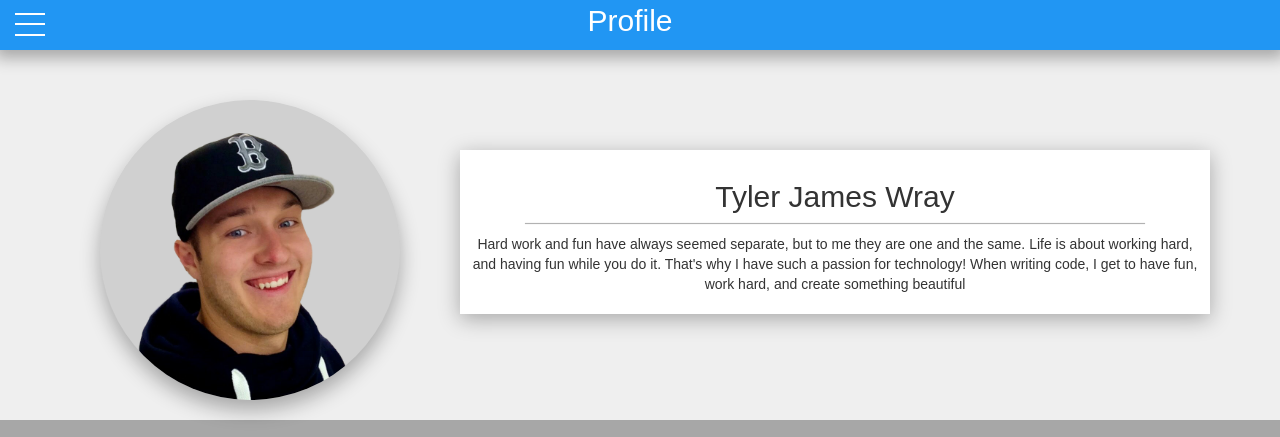
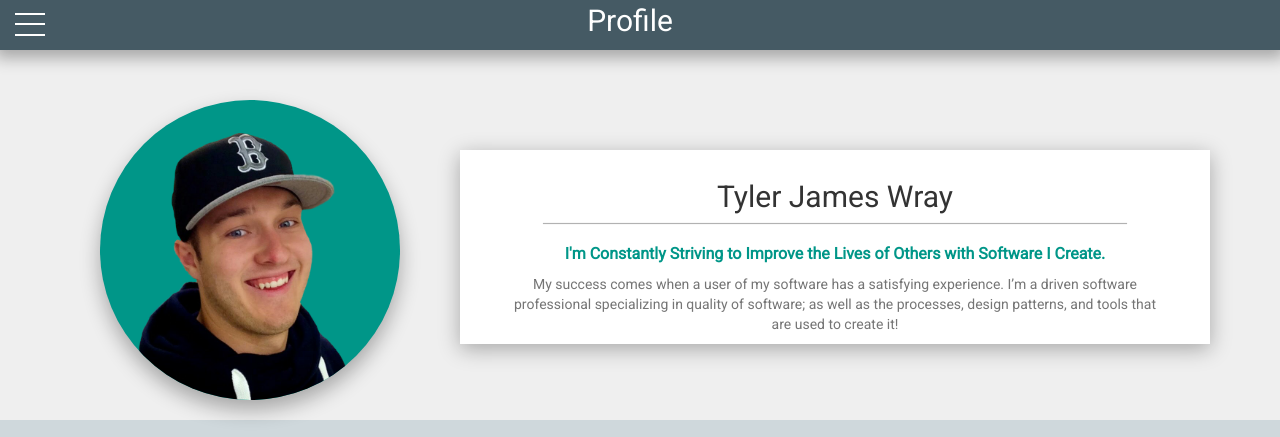
Before and after one commit to tylerwray/PersonalSite-old, a PHP site: page / in a window 1280 px wide. Shown: the top 437 px of the page. Run offline with PHP 8.4, Linux system fonts and the light colour scheme.

Commit message:
Changed color palette, defined accent and primary colors for text and other things

```diff
--- a/index.html
+++ b/index.html
@@ -26,6 +26,7 @@
 		<meta name="msapplication-square310x310logo" content="assets/images/favicon/mstile-310x310.png" />
 		<!-- END FAVICON INFO-->
 		<link href="https://fonts.googleapis.com/icon?family=Material+Icons|Fira+Sans" rel="stylesheet" />
+		<link href="https://fonts.googleapis.com/css?family=Roboto" rel="stylesheet">
 		<link rel="stylesheet" href="frameworks/bootstrap/css/bootstrap.min.css" />
 		<link rel="stylesheet" href="live/css/stylesheet.css" />
 		<title>Tyler Wray</title>
--- a/live/css/sass/card.sass
+++ b/live/css/sass/card.sass
@@ -29,7 +29,7 @@
 	margin-bottom: 5px
 	font-size: 13px
 	padding: 5px
-	color: purple
+	color: $accent
 
 	&:hover
 		background-color: rgba(0, 0, 0, 0.1)
@@ -43,12 +43,14 @@
 
 .card-title
 	margin: 10px
+	color: $primary-text
 
 .card-text
 	margin-top: 5px
 	padding-left: 10px
 	padding-right: 5px
 	height: 100px
+	color: $secondary-text
 
 #card-popup-overlay
 	position: fixed
@@ -72,7 +74,7 @@
 	background: #fff
 	min-height: 300px
 	border-radius: 5px
-	width: 30%
+	width: 50%
 	position: fixed
 	top: 0
 	bottom: 0
@@ -104,7 +106,7 @@
 	color: #333
 
 #card-popup #card-popup-close-button:hover
-	color: $dark-blue
+	color: $accent
 	cursor: pointer
 
 #card-popup-content
--- a/live/css/sass/fab.sass
+++ b/live/css/sass/fab.sass
@@ -21,7 +21,7 @@
 	right: 10px
 	bottom: 10px
 	z-index: 5
-	background-color: $red
+	background-color: $accent
 	transition: $fast-transition
 	box-shadow: 0px 1px 2px 0px rgba(0, 0, 0, 0.5)
 
--- a/live/css/sass/footer.sass
+++ b/live/css/sass/footer.sass
@@ -1,5 +1,5 @@
 .footer
-	background-color: darken($gray, 5%)
+	background-color: $dark-gray
 	padding: 5px 20px
 	color: white
 	z-index: $lowest
--- a/live/css/sass/nav.sass
+++ b/live/css/sass/nav.sass
@@ -1,6 +1,6 @@
 .navbar
 	border-radius: 0px
-	background-color: $blue
+	background-color: $primary-dark
 	z-index: 10
 	box-shadow: 0px 3px 15px 5px $shadow
 	animation: $fade-in
@@ -9,7 +9,7 @@
 #name
 	font-size: 30px
 	margin-left: -50px
-	color: white
+	color: $white
 
 #side-nav
 	margin-left: -250px
@@ -17,7 +17,7 @@
 	display: block
 	height: 100%
 	width: 200px
-	background-color: white
+	background-color: $white
 	z-index: 9
 	position: fixed
 	top: 0px
@@ -46,11 +46,11 @@
 		background-color: $dark-white
 
 	&.active
-		color: $dark-blue
+		color: $accent
 		background-color: $dark-white
 
 		& > i
-			color: $dark-blue
+			color: $accent
 
 // Menu Styling
 #menu-btn
@@ -68,7 +68,7 @@
 		position: absolute
 		height: 2px
 		width: 100%
-		background: white
+		background-color: $white
 		opacity: 1
 		left: 0
 		transform: rotate(0deg)
--- a/live/css/sass/profile.sass
+++ b/live/css/sass/profile.sass
@@ -5,21 +5,42 @@
 	box-shadow: 0px 5px 20px $shadow
 	padding: 10px
 	margin: 50px auto
-	background-color: white
+	background-color: $white
+
+	& > .hr
+		background-color: $shadow
+		box-shadow: 0px 0px 1px $shadow
+		padding: 0.5px
+		margin-top: 10px
+		margin-bottom: 10px
+		width: 80%
+		margin-left: auto
+		margin-right: auto
+
+	& > p
+		width: 90%
+		margin: 0 auto
+		color: $secondary-text
+		line-height: 20px
+
+		& > strong
+			color: $accent
+			font-size: 16px
+			line-height: 40px
 
 #profile-photo
 	height: 300px
 	border: 0px solid rgba(255, 255, 255, 0.2)
 	border-radius: 50%
 	box-shadow: 0px 10px 20px $shadow
-	background-color: #d0d0d0
+	background-color: $accent
 
 #info-cards
 	max-width: 1150px
 	margin: 0 auto
 
 #info-card-holder
-	background-color: $shadow
+	background-color: $primary-light
 
 #football-card > .card-header
 	background-image: url('/assets/images/football.jpg')
@@ -31,7 +52,7 @@
 
 #technology-card > .card-header
 	background-image: url('https://images-goldenfrog.netdna-ssl.com/vyprvpn/mac/banner_mac.png')
-	background-color: rgba(15, 50, 70, 0.6)
+	background-color: lighten($gray, 30%)
 	background-position: center
 	background-size: 70%
 	background-repeat: no-repeat
--- a/live/css/sass/unified.sass
+++ b/live/css/sass/unified.sass
@@ -1,15 +1,28 @@
 // Main colors of site
-$blue: #2196F3
-$red: #F44336
-$green: #43A047
-$dark-white: darken(white, 8%)
-$dark-blue: darken($blue, 10%)
+$primary: #607D8B
+$primary-light: #CFD8DC
+$primary-mid: #90A4AE
+$primary-dark: #455A64
+$accent: #009688
+$primary-text-color: #FFFFFF
+$primary-text: #212121
+$secondary-text: #757575
+
+// Colors to support main colors
+$green: #4CAF50
+$blue: #1E88E5
+$gray: rgb(73, 73, 73)
+$white: white
+$dark-white: darken(white, 5%)
+$black: black
+$light-black: lighten(black, 10%)
+$dark-gray: darken($gray, 5%)
+$divider: #BDBDBD
+$shadow: rgba(0, 0, 0, 0.3)
 
 // CSS standard function sets
 $standard-transition: all 325ms ease-in-out
 $fast-transition: all 150ms ease-in-out
-$shadow: rgba(0, 0, 0, 0.3)
-$gray: rgb(73, 73, 73)
 
 // Z-Index properties
 $lowest: 0
@@ -29,17 +42,7 @@ $fade-in: fade-in 600ms ease-in-out 0s 1 normal forwards running
 		opacity: 1w
 
 *
-	font-family: Arial, Tahoma, serif
-
-.hr
-	background-color: $shadow
-	box-shadow: 0px 0px 1px $shadow
-	padding: 0.5px
-	margin-top: 10px
-	margin-bottom: 10px
-	width: 85%
-	margin-left: auto
-	margin-right: auto
+	font-family: 'Roboto', Arial, Tahoma, serif
 
 a:link
 	text-decoration: none
--- a/live/css/stylesheet.css
+++ b/live/css/stylesheet.css
@@ -6,17 +6,7 @@
     transform: translateY(0px);
     opacity: 1w; } }
 * {
-  font-family: Arial, Tahoma, serif; }
-
-.hr {
-  background-color: rgba(0, 0, 0, 0.3);
-  box-shadow: 0px 0px 1px rgba(0, 0, 0, 0.3);
-  padding: 0.5px;
-  margin-top: 10px;
-  margin-bottom: 10px;
-  width: 85%;
-  margin-left: auto;
-  margin-right: auto; }
+  font-family: "Roboto", Arial, Tahoma, serif; }
 
 a:link {
   text-decoration: none;
@@ -62,7 +52,7 @@ body {
 
 .navbar {
   border-radius: 0px;
-  background-color: #2196F3;
+  background-color: #455A64;
   z-index: 10;
   box-shadow: 0px 3px 15px 5px rgba(0, 0, 0, 0.3);
   animation: fade-in 600ms ease-in-out 0s 1 normal forwards running;
@@ -424,20 +416,38 @@ body {
   padding: 10px;
   margin: 50px auto;
   background-color: white; }
+  #photo-desc > .hr {
+    background-color: rgba(0, 0, 0, 0.3);
+    box-shadow: 0px 0px 1px rgba(0, 0, 0, 0.3);
+    padding: 0.5px;
+    margin-top: 10px;
+    margin-bottom: 10px;
+    width: 80%;
+    margin-left: auto;
+    margin-right: auto; }
+  #photo-desc > p {
+    width: 90%;
+    margin: 0 auto;
+    color: #757575;
+    line-height: 20px; }
+    #photo-desc > p > strong {
+      color: #009688;
+      font-size: 16px;
+      line-height: 40px; }
 
 #profile-photo {
   height: 300px;
   border: 0px solid rgba(255, 255, 255, 0.2);
   border-radius: 50%;
   box-shadow: 0px 10px 20px rgba(0, 0, 0, 0.3);
-  background-color: #d0d0d0; }
+  background-color: #009688; }
 
 #info-cards {
   max-width: 1150px;
   margin: 0 auto; }
 
 #info-card-holder {
-  background-color: rgba(0, 0, 0, 0.3); }
+  background-color: #CFD8DC; }
 
 #football-card > .card-header {
   background-image: url("/assets/images/football.jpg");
--- a/live/html/profile.html
+++ b/live/html/profile.html
@@ -8,8 +8,7 @@
 			<div id="photo-desc">
 				<h2 class="text-center">Tyler James Wray</h2>
 				<div class="hr"></div>
-				<p>Hard work and fun have always seemed separate, but to me they are one and the same. Life is about working hard, and having fun while you do it. That's why I have such a passion for technology! When writing code, I get to have fun, work hard, and create
-					something beautiful</p>
+				<p><strong>I'm Constantly Striving to Improve the Lives of Others with Software I Create.</strong><br />My success comes when a user of my software has a satisfying experience. I’m a driven software professional specializing in quality of software; as well as the processes, design patterns, and tools that are used to create it!</p>
 			</div>
 		</div>
 	</div>
--- a/live/javascript/nav.js
+++ b/live/javascript/nav.js
@@ -2,8 +2,6 @@
 $('#menu-btn').click(function()
 {
     $('#side-nav').toggleClass('open');
-	$('.navbar').css('z-index', 100);
-	$('#side-nav').css('z-index', 99);
 	$(this).toggleClass('open');
 	toggleOverlay();
 	toggleOverflow();
```
Also changed, not shown: other parts of live/css/stylesheet.css (+17 -15 lines).
